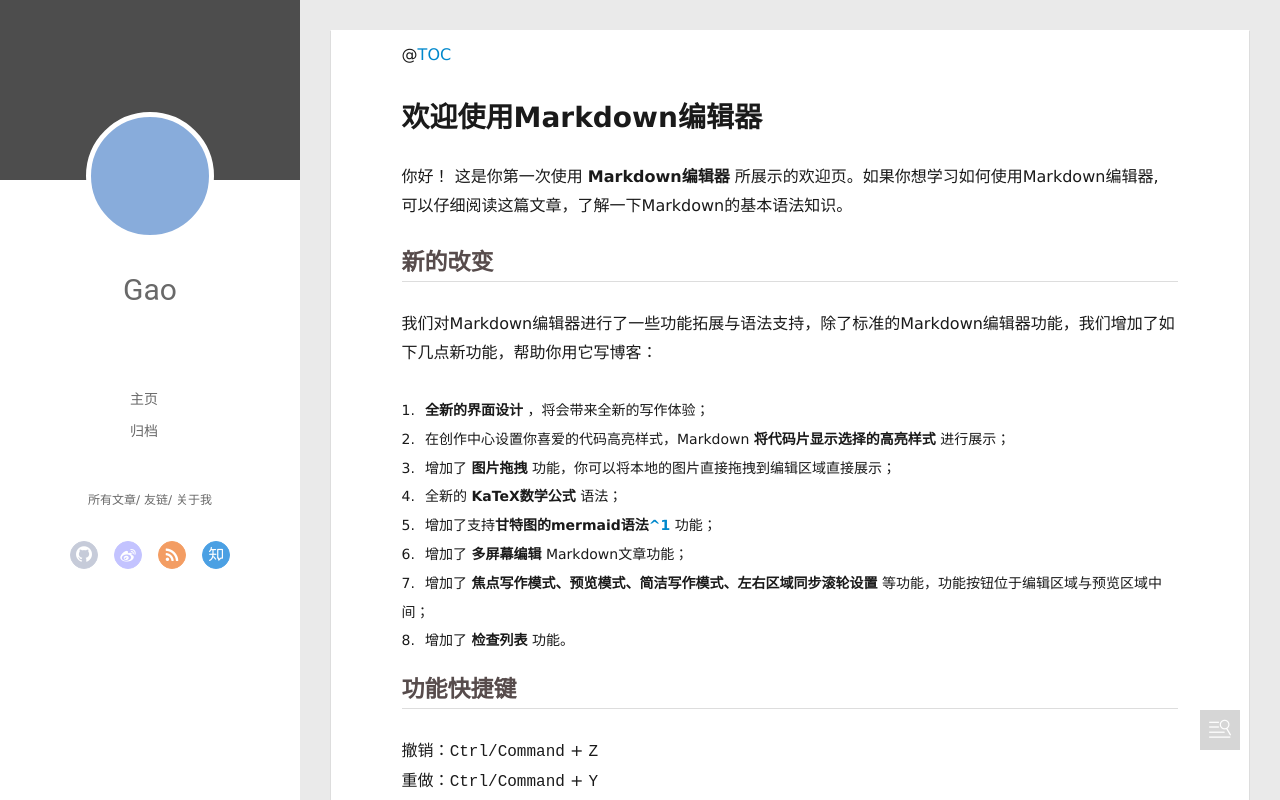
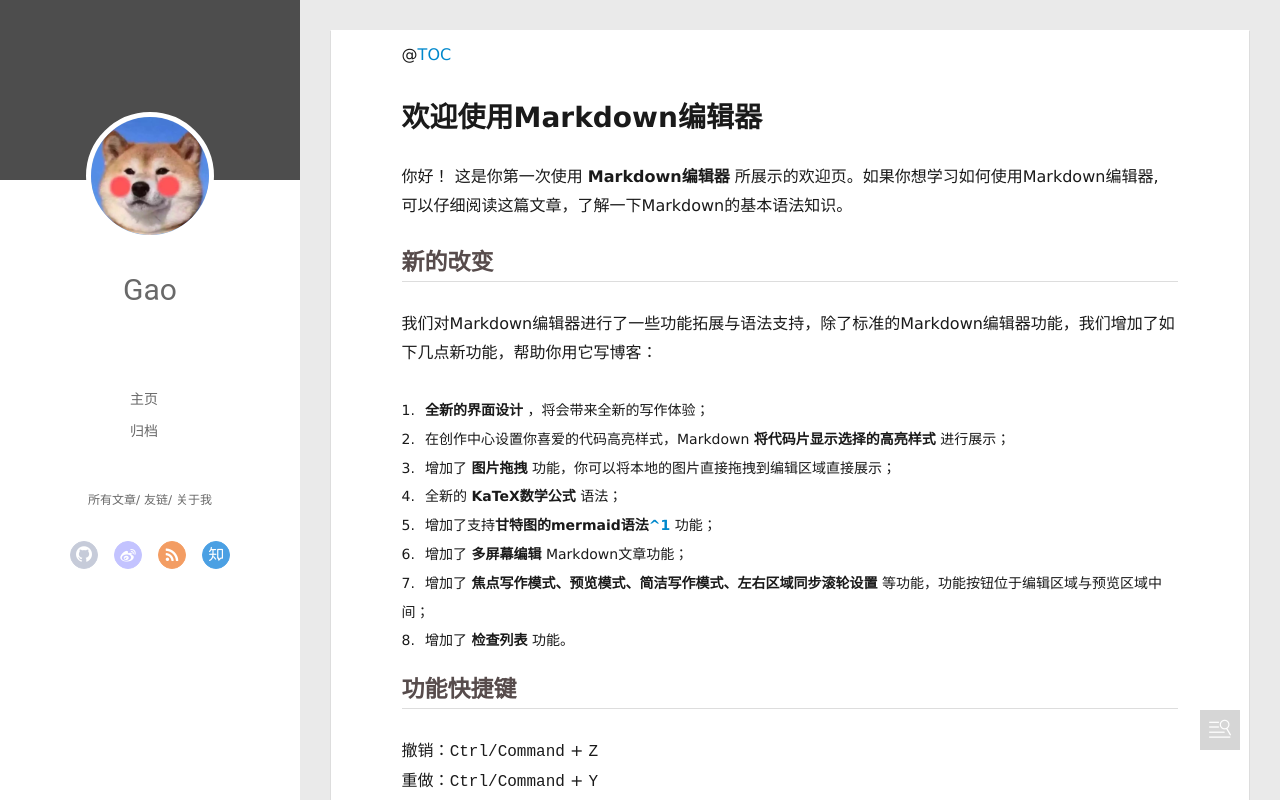
Before and after one commit to gaohan666/gaohan666.github.io, a plain HTML site: page 2019/08/11/欢迎使用CSDN-markdown编辑器/index.html in a window 1280 px wide. Drawn offline with Linux system fonts and the light colour scheme; some packages are replaced by stand-ins of ours; a script that the page names is missing.

Commit message:
Site updated: 2019-08-17 12:59:05

```diff
--- a/2019/08/11/欢迎使用CSDN-markdown编辑器/index.html
+++ b/2019/08/11/欢迎使用CSDN-markdown编辑器/index.html
@@ -50,7 +50,7 @@
 <div class="intrude-less">
 	<header id="header" class="inner">
 		<a href="/" class="profilepic">
-			<img src="" class="js-avatar">
+			<img src="/img/1.png" class="js-avatar">
 		</a>
 		<hgroup>
 		  <h1 class="header-author"><a href="/">Gao</a></h1>
@@ -108,7 +108,7 @@
 	<div class="intrude-less">
 		<header id="header" class="inner">
 			<div class="profilepic">
-				<img src="" class="js-avatar">
+				<img src="/img/1.png" class="js-avatar">
 			</div>
 			<hgroup>
 			  <h1 class="header-author js-header-author">Gao</h1>
```
Also changed, not shown: 2019/08/13/hexo教程一/index.html (+2 -2 lines), archives/2019/08/index.html (+2 -2 lines), archives/2019/index.html (+2 -2 lines), archives/index.html (+2 -2 lines), index.html (+2 -2 lines), img/1.png (added).
